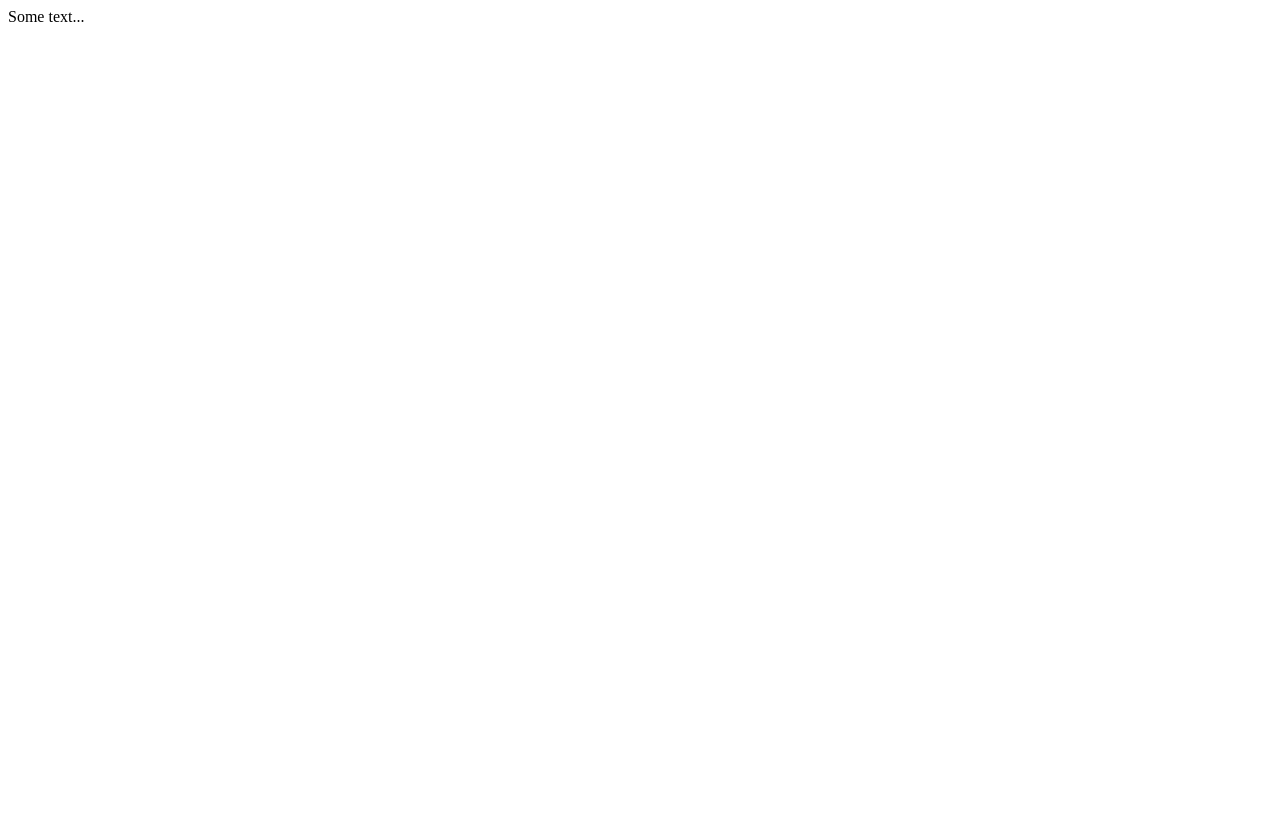
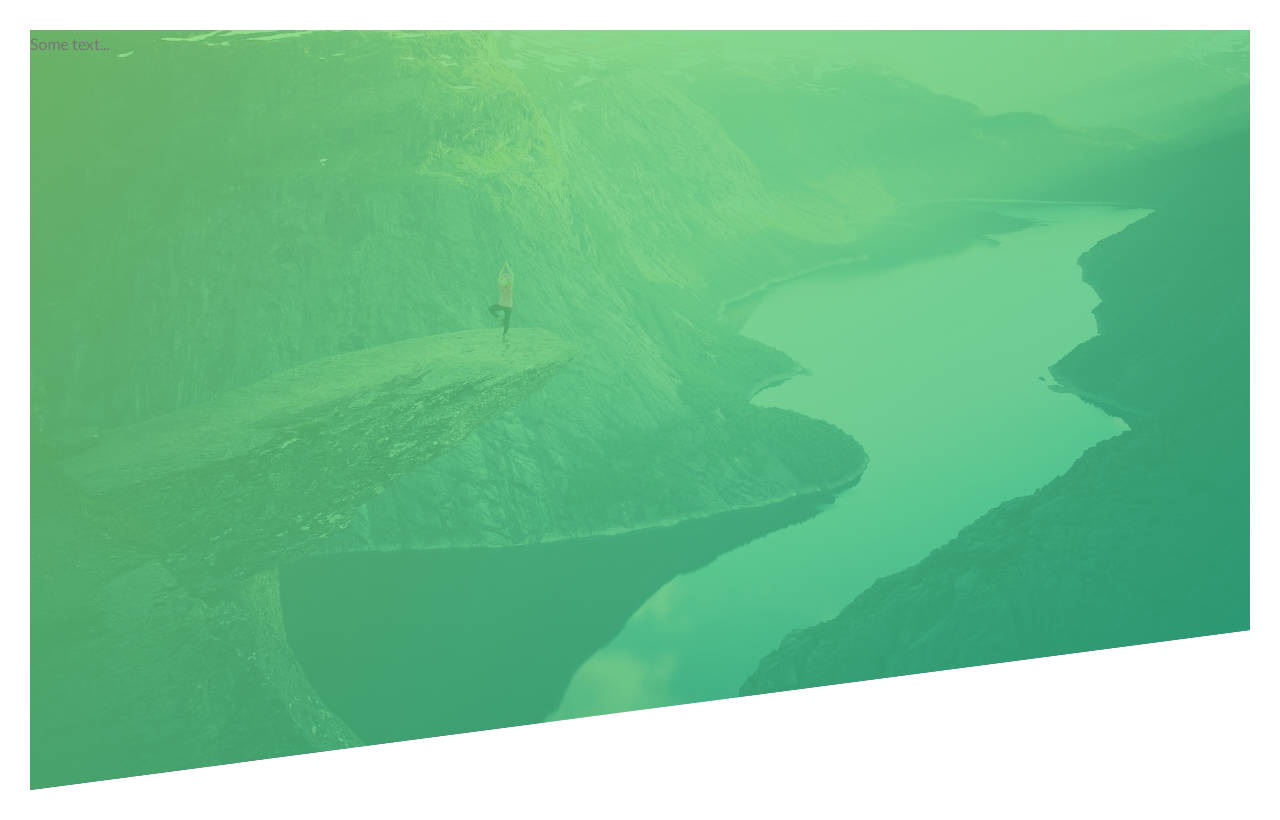
Before and after one commit to chanalisa/natours, a plain HTML site: page starter/index.html in a window 1280 px wide. Drawn offline with Linux system fonts and the light colour scheme; files that its build step writes are made by us from their sources.

Commit message:
completed header with clip path

```diff
--- a/starter/css/style.css
+++ b/starter/css/style.css
@@ -6,3 +6,31 @@ Medium green: #55c57a
 Dark green: #28b485
 
 */
+
+* {
+  margin: 0;
+  padding: 0;
+  box-sizing: border-box;
+}
+
+body {
+  font-family: "Lato", sans-serif;
+  font-weight: 400;
+  font-size: 16px;
+  line-height: 1.7;
+  color: #777;
+  padding: 30px;
+}
+
+.header {
+  height: 95vh;
+  background-image: linear-gradient(
+      to right bottom,
+      rgba(128, 214, 113, 0.8),
+      rgba(40, 180, 133, 0.8)
+    ),
+    url(../img/hero.jpg);
+  background-size: cover;
+  background-position: top;
+  clip-path: polygon(0 0, 100% 0, 100% 75vh, 0 100%);
+}
```
